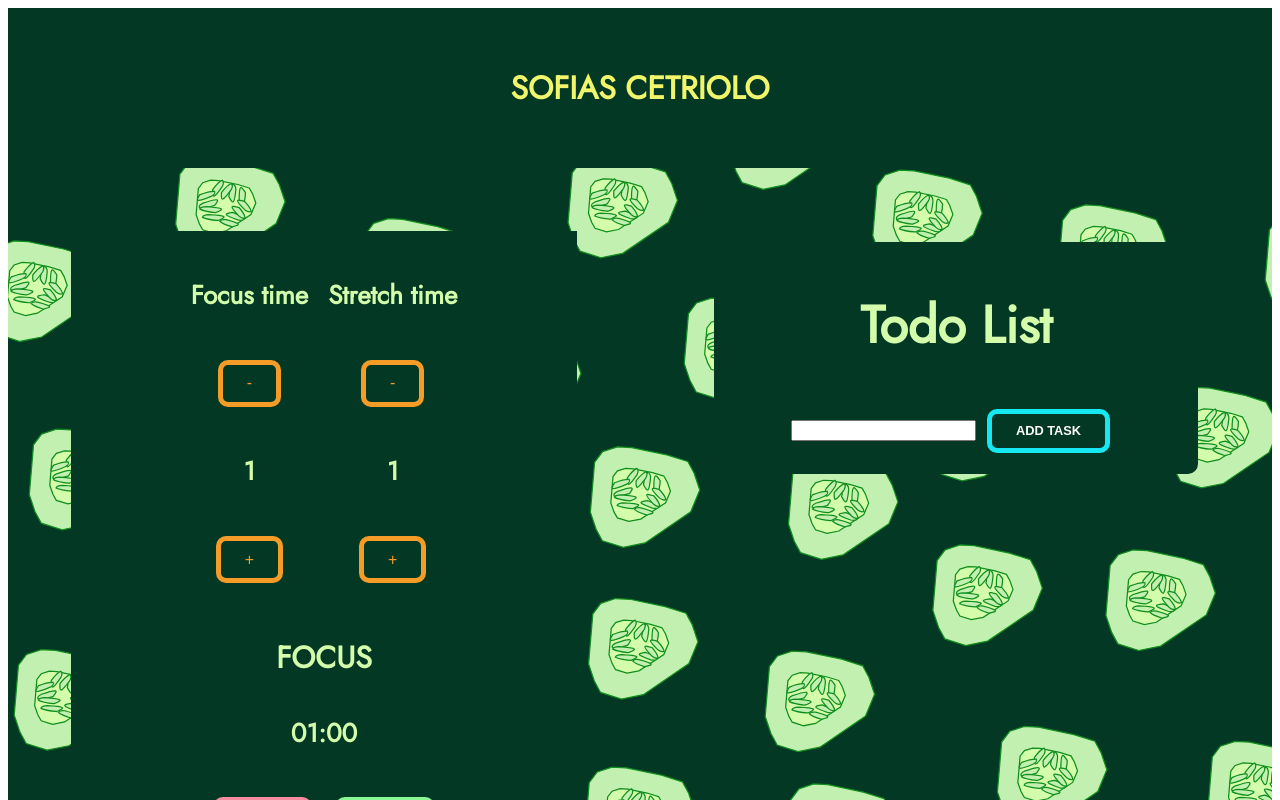
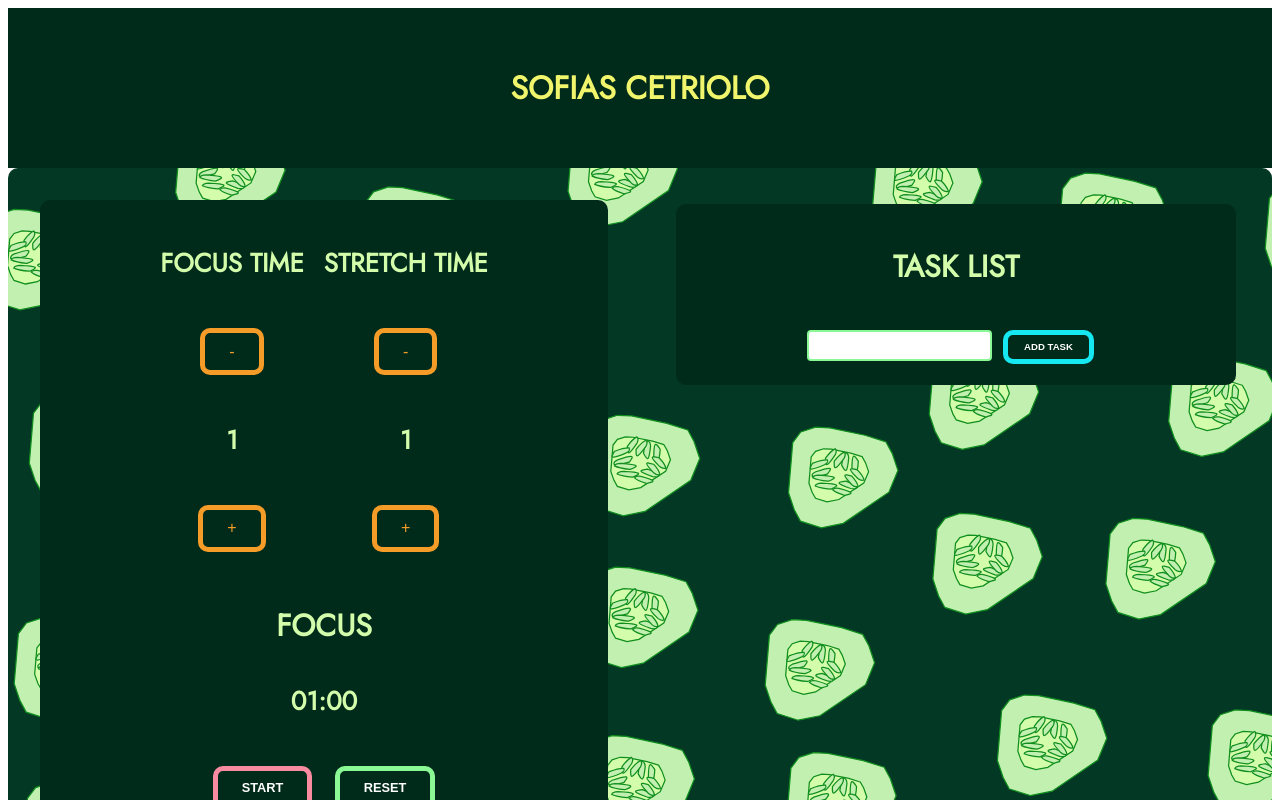
Before and after one commit to SofiaCronstrom/react-pomodoro, a React (Create React App) app: page / in a window 1280 px wide. Shown: the top 800 px of the page. Built offline with nearby package versions, Linux system fonts and the light colour scheme.

Commit message:
Adding button and color-style

```diff
--- a/src/Pomodoro.css
+++ b/src/Pomodoro.css
@@ -7,7 +7,7 @@
   .header{
     font-family: 'Jost', sans-serif;
     font-weight: lighter;
-    background-color: #033825;
+    background-color:#002b1b;
     color: #f0f56c;
     min-height: 20vh;
     display: flex;
@@ -19,7 +19,7 @@
   .Footer{
     font-family: 'Jost', sans-serif;
     font-weight: lighter;
-    background-color: #033825;
+    background-color: #002b1b;
     color: #95D09B;
     min-height: 20vh;
     display: flex;
@@ -39,19 +39,30 @@
     grid-template-areas: "clock tasks";
     font-size: calc(10px + 2vmin);
     color: #D4FDAB;
+    border-radius: 10px;
     background-position: center;
     background-repeat: no-repeat;
   }
   .clock{
-    background-color:#033825;
-    margin: 10%;
+    background-color: #002b1b;
+    margin: 5%;
+    border-radius: 10px;
   }
   .tasks{
-    margin: 10%;
+    margin: 4%;
+  }
+
+  .todo-text{
+    color: #f0f56c;
+  }
+  .text{
+    height: 25px;
+    border: 2px solid #8BF896 ;
+    border-radius: 4px;
   }
 
 .row{
-  background-color:  #033825;
+  background-color:  #002b1b;
   padding: .6rem 1.5rem;
   margin: .7rem;
   border-radius: 10px;
@@ -90,13 +101,13 @@
 
   font-size: 1rem;
   border-style: groove;
-  background-color:  #033825;
+  background-color:  #002b1b;
   border: 5px solid #f59c28;
   color: #f59c28;
 }
 .button1:hover {
   background-color: #f59c28;
-  border: 5px solid  #033825;;
+  border: 5px solid  #002b1b;
   color: #001B11;
 }
 
@@ -108,38 +119,41 @@
   font-weight: 600;
   font-size: .8rem;
   border-style: groove;
-  background-color:  #033825;
+  background-color:  #002b1b;
 
   border: 5px solid #8BF896;
   color: white;
 }
 .button3 {
-  padding: .6rem 1.5rem;
+  padding: .4rem 1rem;
   margin: .7rem;
   border-radius: 10px;
   text-transform: uppercase;
   font-weight: 600;
-  font-size: .8rem;
+ font-size: .6rem;
   border-style: groove;
-  background-color:  #033825;
+  background-color:  #002b1b;
 
   border: 5px solid #15e8f0;
   color: white;
 }
 .button3:hover {
   background-color: #15e8f0;
-  border: 5px solid  #033825;;
+  border: 5px solid  #002b1b;
   color: #001B11;
+}
+.button-task{
+  padding: .6rem 1.5rem;
 }
 .button:hover {
   background-color: #8BF896;
-  border: 5px solid  #033825;;
+  border: 5px solid  #002b1b;
   color: #001B11;
 }
 
 .button-primary:hover {
   background-color: #F88B9F;
-  border: 5px solid  #033825;
+  border: 5px solid  #002b1b;
 }
 
 .button-primary {
@@ -150,13 +164,13 @@
   font-weight: 600;
   font-size: .8rem;
   border-style: groove;
-  background-color:  #033825;
+  background-color:  #002b1b;
   border: 5px solid #F88B9F;
   color: white;
 }
 
 .button-primary-inactive {
-  background-color:  #033825;
+  background-color:  #002b1b;
   border: 5px solid #F88B9F;
   color: white;
 }
--- a/src/Pomodoro.js
+++ b/src/Pomodoro.js
@@ -109,13 +109,13 @@ const App = () => {
 
         <div className="length-section">
         <div className="focus">
-            <h4>Focus time</h4>
+            <h4>FOCUS TIME</h4>
             <input onClick={onSessDecreClick} type="button" value="-" className="button1" />
             <h4>{sessionTime}</h4>
             <input onClick={onSessIncreClick} type="button" value="+" className="button1"/>
           </div>
           <div className="stretch">
-            <h4>Stretch time</h4>
+            <h4>STRETCH TIME</h4>
             <input onClick={onBreakDecreClick} type="button" value="-" className="button1" />
             <h4>{breakTime}</h4>
             <input onClick={onBreakIncreClick} type="button" value="+" className="button1"/>
--- a/src/todo.js
+++ b/src/todo.js
@@ -62,12 +62,13 @@ const Todo = () => {
         return (
           <div className="pomodoro">
           <div className="row">
-            <h1>Todo List</h1>
+            <h3>TASK LIST</h3>
             <form onSubmit={handleSubmit}>
               <input
                 type="text"
                 onChange={(e) => setTodo(e.target.value)}
                 value={todo}
+                className="text"
               />
               <button className="button3" type="submit">Add task</button>
             </form>
```
